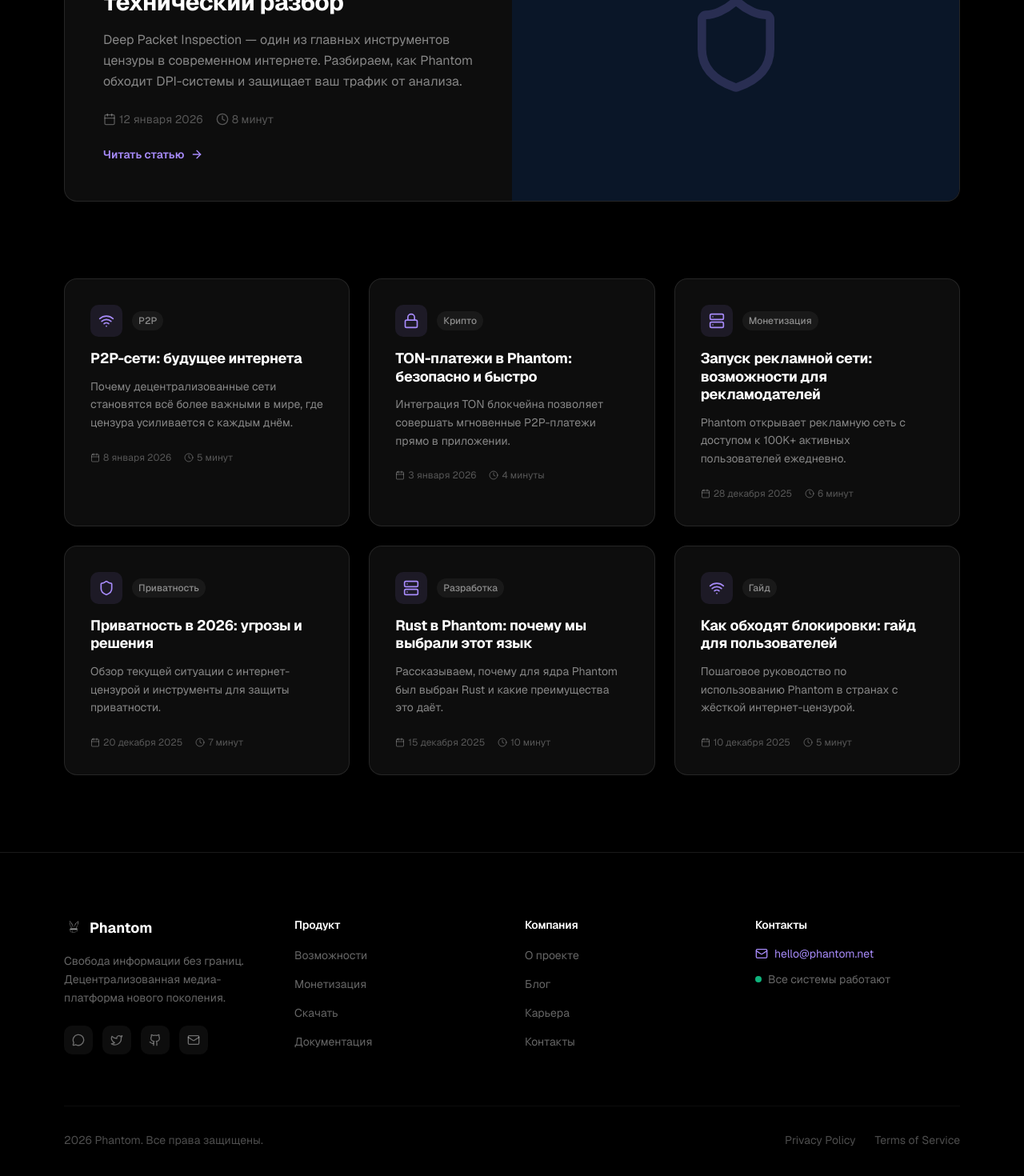
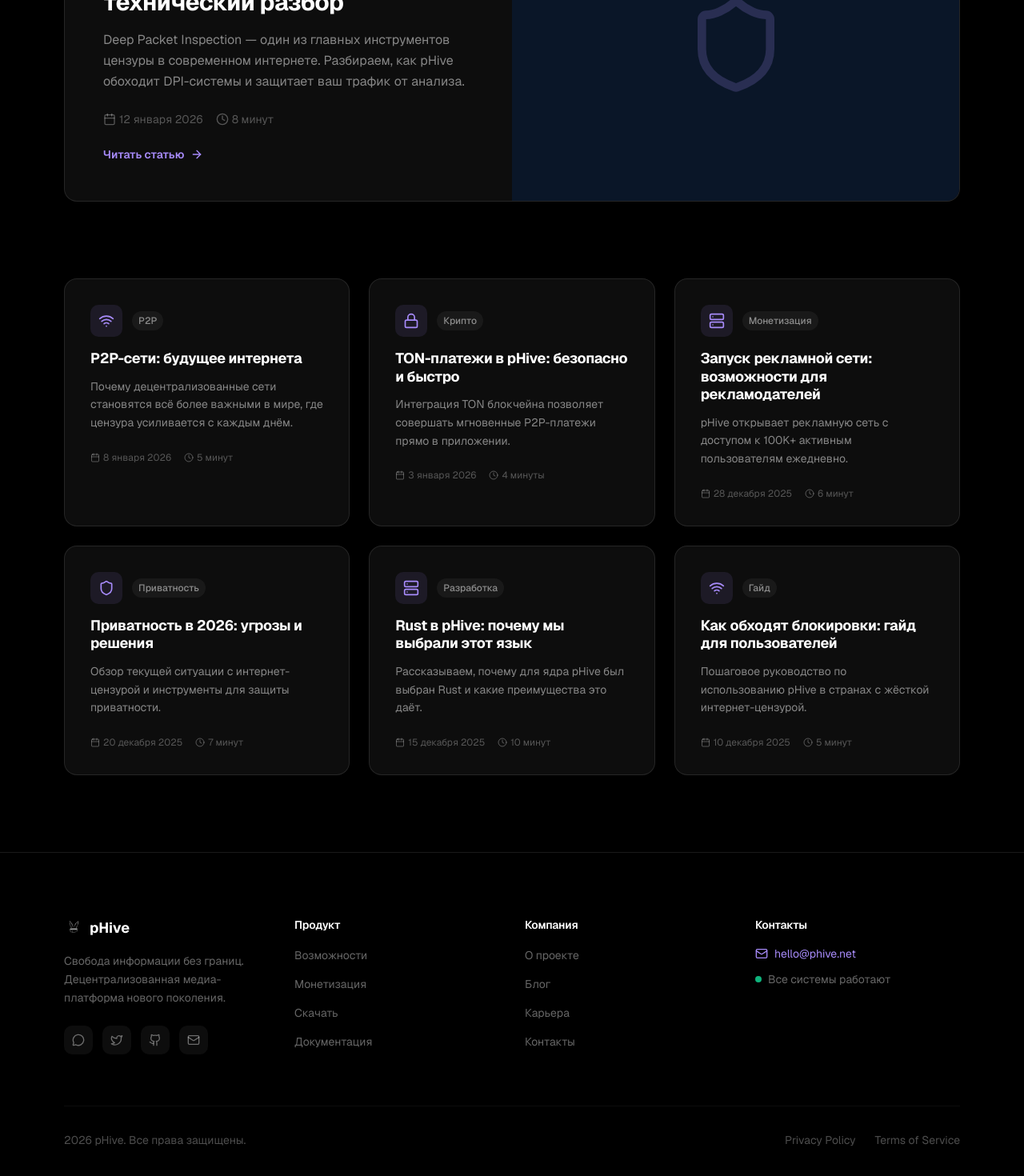
Before and after one commit to zaebalsyaya0505-max/phive, a React (Vite) app: page /blog in a window 1280 px wide. Shown: the part 628-2098 px from the top of the page at 80% size. Built offline with nearby package versions, Linux system fonts and the light colour scheme; the HTML template or start-up script is replaced by a standard one.

Commit message:
Replace all Phantom branding with pHive: navbar, pages, contacts, and URLs

```diff
--- a/src/components/Footer.tsx
+++ b/src/components/Footer.tsx
@@ -17,10 +17,10 @@
 };
 
 const socialLinks = [
-  { icon: MessageCircle, href: 'https://t.me/phantom', label: 'Telegram' },
-  { icon: Twitter, href: 'https://twitter.com/phantom', label: 'Twitter' },
-  { icon: Github, href: 'https://github.com/phantom', label: 'GitHub' },
-  { icon: Mail, href: 'mailto:hello@phantom.net', label: 'Email' },
+  { icon: MessageCircle, href: 'https://t.me/phive', label: 'Telegram' },
+  { icon: Twitter, href: 'https://twitter.com/phive', label: 'Twitter' },
+  { icon: Github, href: 'https://github.com/phive', label: 'GitHub' },
+  { icon: Mail, href: 'mailto:hello@phive.net', label: 'Email' },
 ];
 
 export default function Footer() {
@@ -33,10 +33,10 @@
             <Link to="/" className="flex items-center gap-2 group mb-4">
               <img
                 src="/images/logo-light.png"
-                alt="Phantom"
+                alt="pHive"
                 className="w-6 h-6 transition-transform group-hover:scale-110"
               />
-              <span className="text-lg font-bold text-white">Phantom</span>
+              <span className="text-lg font-bold text-white">pHive</span>
             </Link>
             <p className="text-white/40 text-sm leading-relaxed mb-6">
               Свобода информации без границ. Децентрализованная медиа-платформа нового поколения.
@@ -96,11 +96,11 @@
             <h4 className="text-white font-semibold text-sm mb-4">Контакты</h4>
             <div className="space-y-3">
               <a
-                href="mailto:hello@phantom.net"
+                href="mailto:hello@phive.net"
                 className="flex items-center gap-2 text-phantom-purple text-sm hover:underline"
               >
                 <Mail className="w-4 h-4" />
-                hello@phantom.net
+                hello@phive.net
               </a>
               <div className="flex items-center gap-2">
                 <span className="w-2 h-2 rounded-full bg-phantom-green animate-pulse" />
@@ -113,7 +113,7 @@
         {/* Bottom */}
         <div className="mt-16 pt-8 border-t border-white/5 flex flex-col md:flex-row items-center justify-between gap-4">
           <p className="text-white/30 text-sm">
-            2026 Phantom. Все права защищены.
+            2026 pHive. Все права защищены.
           </p>
           <div className="flex items-center gap-6">
             <Link to="/privacy" className="text-white/30 text-sm hover:text-white/50 transition-colors">
--- a/src/components/Navbar.tsx
+++ b/src/components/Navbar.tsx
@@ -44,10 +44,10 @@
           <Link to="/" className="flex items-center gap-3 group">
             <img
               src="/images/logo-light.png"
-              alt="Phantom"
+              alt="pHive"
               className="w-8 h-8 transition-transform group-hover:scale-110"
             />
-            <span className="text-xl font-bold text-white tracking-tight">Phantom</span>
+            <span className="text-xl font-bold text-white tracking-tight">pHive</span>
           </Link>
 
           {/* Desktop Nav */}
--- a/src/pages/AboutPage.tsx
+++ b/src/pages/AboutPage.tsx
@@ -244,7 +244,7 @@
             Мы всегда ищем талантливых людей, которые разделяют наши ценности
           </p>
           <a
-            href="mailto:careers@phantom.net"
+            href="mailto:careers@phive.net"
             className="inline-flex items-center gap-2 px-10 py-5 bg-phantom-purple text-white font-semibold rounded-lg hover:bg-phantom-purple-deep transition-all hover:shadow-glow text-lg"
           >
             Открытые вакансии
--- a/src/pages/AdvertisePage.tsx
+++ b/src/pages/AdvertisePage.tsx
@@ -224,7 +224,7 @@
                 Рассчитайте <span className="text-gradient">прибыль</span>
               </h2>
               <p className="text-white/50 text-lg mb-8">
-                Используйте калькулятор для оценки потенциальной выручки от рекламной кампании в Phantom.
+                Используйте калькулятор для оценки потенциальной выручки от рекламной кампании в pHive.
               </p>
               <div className="space-y-4">
                 {[
@@ -427,7 +427,7 @@
             Свяжитесь с нашим менеджером для обсуждения деталей кампании
           </p>
           <a
-            href="mailto:ads@phantom.net"
+            href="mailto:ads@phive.net"
             className="inline-flex items-center gap-2 px-10 py-5 bg-phantom-purple text-white font-semibold rounded-lg hover:bg-phantom-purple-deep transition-all hover:shadow-glow text-lg"
           >
             Связаться с менеджером
--- a/src/pages/BlogPage.tsx
+++ b/src/pages/BlogPage.tsx
@@ -30,7 +30,7 @@
 
   const featuredPost = {
     title: 'Как работает DPI-байпас: технический разбор',
-    excerpt: 'Deep Packet Inspection — один из главных инструментов цензуры в современном интернете. Разбираем, как Phantom обходит DPI-системы и защищает ваш трафик от анализа.',
+    excerpt: 'Deep Packet Inspection — один из главных инструментов цензуры в современном интернете. Разбираем, как pHive обоходит DPI-системы и защитает ваш трафик от анализа.',
     date: '12 января 2026',
     readTime: '8 минут',
     icon: Shield,
@@ -47,7 +47,7 @@
       category: 'P2P',
     },
     {
-      title: 'TON-платежи в Phantom: безопасно и быстро',
+      title: 'TON-платежи в pHive: безопасно и быстро',
       excerpt: 'Интеграция TON блокчейна позволяет совершать мгновенные P2P-платежи прямо в приложении.',
       date: '3 января 2026',
       readTime: '4 минуты',
@@ -56,7 +56,7 @@
     },
     {
       title: 'Запуск рекламной сети: возможности для рекламодателей',
-      excerpt: 'Phantom открывает рекламную сеть с доступом к 100K+ активных пользователей ежедневно.',
+      excerpt: 'pHive открывает рекламную сеть с доступом к 100K+ активным пользователям ежедневно.',
       date: '28 декабря 2025',
       readTime: '6 минут',
       icon: Server,
@@ -71,8 +71,8 @@
       category: 'Приватность',
     },
     {
-      title: 'Rust в Phantom: почему мы выбрали этот язык',
-      excerpt: 'Рассказываем, почему для ядра Phantom был выбран Rust и какие преимущества это даёт.',
+      title: 'Rust в pHive: почему мы выбрали этот язык',
+      excerpt: 'Рассказываем, почему для ядра pHive был выбран Rust и какие преимущества это даёт.',
       date: '15 декабря 2025',
       readTime: '10 минут',
       icon: Server,
@@ -80,7 +80,7 @@
     },
     {
       title: 'Как обходят блокировки: гайд для пользователей',
-      excerpt: 'Пошаговое руководство по использованию Phantom в странах с жёсткой интернет-цензурой.',
+      excerpt: 'Пошаговое руководство по использованию pHive в странах с жёсткой интернет-цензурой.',
       date: '10 декабря 2025',
       readTime: '5 минут',
       icon: Wifi,
--- a/src/pages/ContactPage.tsx
+++ b/src/pages/ContactPage.tsx
@@ -40,15 +40,15 @@
     {
       icon: MessageCircle,
       label: 'Telegram',
-      value: '@phantom_support',
-      href: 'https://t.me/phantom_support',
+      value: '@phive_support',
+      href: 'https://t.me/phive_support',
       desc: 'Ответ за 5 минут',
     },
     {
       icon: Mail,
       label: 'Email',
-      value: 'hello@phantom.net',
-      href: 'mailto:hello@phantom.net',
+      value: 'hello@phive.net',
+      href: 'mailto:hello@phive.net',
       desc: 'Для общих вопросов',
     },
     {
--- a/src/pages/DownloadPage.tsx
+++ b/src/pages/DownloadPage.tsx
@@ -88,7 +88,7 @@
           <div className="animate-in opacity-0 translate-y-8 transition-all duration-700">
             <Download className="w-12 h-12 text-phantom-purple mx-auto mb-6" />
             <h1 className="text-4xl lg:text-[72px] font-bold text-white leading-[0.95] tracking-tight mb-6">
-              Скачать <span className="text-gradient">Phantom</span>
+              Скачать <span className="text-gradient">pHive</span>
             </h1>
             <p className="text-white/50 text-lg max-w-xl mx-auto mb-4">
               Последняя версия: 2.4.1 от 15 апреля 2026
@@ -172,7 +172,7 @@
                 <h3 className="text-white font-bold text-lg mb-2">Проверьте подлинность</h3>
                 <p className="text-white/50 text-sm mb-4">
                   Всегда проверяйте SHA-256 хеш загруженного файла, чтобы убедиться в его подлинности.
-                  Phantom использует цифровые подписи для верификации всех сборок.
+                  pHive использует цифровые подписи для верификации всех сборок.
                 </p>
                 <div className="flex items-center gap-3 p-4 rounded-xl bg-black/30">
                   <code className="text-phantom-purple text-sm font-mono flex-1 truncate">
--- a/src/pages/HomePage.tsx
+++ b/src/pages/HomePage.tsx
@@ -18,7 +18,7 @@
         <div className="max-w-2xl">
           <div className="flex items-center gap-3 mb-6">
             <img src="/images/logo-light.png" alt="" className="w-10 h-10 opacity-60" />
-            <span className="text-white/40 text-sm font-medium tracking-wider uppercase">Phantom Network</span>
+            <span className="text-white/40 text-sm font-medium tracking-wider uppercase">pHive Network</span>
           </div>
           <h1 className="text-5xl sm:text-6xl lg:text-[72px] font-bold text-white leading-[0.95] tracking-tight">
             Свобода контента
@@ -104,7 +104,7 @@
               <span className="text-phantom-purple text-sm font-semibold uppercase tracking-wider">Решение</span>
             </div>
             <h2 className="text-3xl lg:text-[40px] font-bold text-white leading-tight mb-6">
-              Phantom
+              pHive
               <br />
               открывает доступ
             </h2>
--- a/src/pages/PartnersPage.tsx
+++ b/src/pages/PartnersPage.tsx
@@ -33,14 +33,14 @@
     {
       icon: Server,
       title: 'P2P Mesh-узлы',
-      desc: 'Подключите свой сервер к сети Phantom и зарабатывайте на распределении трафика. Чем выше аптайм и пропускная способность — тем больше доход.',
+      desc: 'Подключите свой сервер к сети pHive и зарабатывайте на распределении трафика. Чем выше аптайм и пропускная способность — тем больше доход.',
       benefits: ['Пассивный доход', 'Низкие требования', 'Автоматические выплаты в TON'],
       cta: 'Подключить узел',
     },
     {
       icon: Video,
       title: 'Контент-провайдеры',
-      desc: 'Размещайте видео и музыку в децентрализованной сети Phantom. Ваш контент доступен пользователям по всему миру без ограничений.',
+      desc: 'Размещайте видео и музыку в децентрализованной сети pHive. Ваш контент доступен пользователям по всему миру без ограничений.',
       benefits: ['Глобальный охват', 'Защита от ограничений', 'Монетизация просмотров'],
       cta: 'Разместить контент',
     },
@@ -53,22 +53,22 @@
     },
   ];
 
-  const apiCode = `// Инициализация Phantom SDK
-import { PhantomSDK } from '@phantom/sdk';
+  const apiCode = `// Инициализация pHive SDK
+import { PHiveSDK } from '@phive/sdk';
 
-const phantom = new PhantomSDK({
+const phive = new PHiveSDK({
   apiKey: 'your_api_key',
   network: 'mainnet'
 });
 
 // Подключение Phantom Hive Tunnel
-await phantom.tunnel.connect({
+await phive.tunnel.connect({
   region: 'europe',
   protocol: 'wireguard'
 });
 
 // Отправка P2P-платежа
-const tx = await phantom.payments.send({
+const tx = await phive.payments.send({
   recipient: 'EQD...xyz',
   amount: '10',
   currency: 'TON'
@@ -91,7 +91,7 @@
               <span className="text-gradient">экосистему</span>
             </h1>
             <p className="text-white/50 text-lg lg:text-xl max-w-xl leading-relaxed">
-              Присоединяйтесь к децентрализованной сети Phantom как поставщик инфраструктуры,
+              Присоединяйтесь к децентрализованной сети pHive как поставщик инфраструктуры,
               контента или разработчик интеграций.
             </p>
           </div>
@@ -143,7 +143,7 @@
                 Мощный <span className="text-gradient">SDK</span> для разработчиков
               </h2>
               <p className="text-white/50 text-lg leading-relaxed mb-8">
-                Полный доступ к функциям Phantom через REST API и JavaScript SDK.
+                Полный доступ к функциям pHive через REST API и JavaScript SDK.
                 Управляйте Phantom Hive Tunnel, P2P Mesh-узлами и платежами программно.
               </p>
               <div className="grid grid-cols-2 gap-4">
@@ -184,7 +184,7 @@
       <section className="py-24 lg:py-32">
         <div className="max-w-[1200px] mx-auto px-6 lg:px-10">
           <h2 className="text-3xl lg:text-[40px] font-bold text-white text-center mb-12 animate-in opacity-0 translate-y-8 transition-all duration-700">
-            Сеть <span className="text-gradient">Phantom</span>
+            Сеть <span className="text-gradient">pHive</span>
           </h2>
 
           <div className="grid grid-cols-2 lg:grid-cols-4 gap-6">
@@ -246,10 +246,10 @@
             Станьте частью <span className="text-gradient">сети</span>
           </h2>
           <p className="text-white/50 text-lg mb-10">
-            Подайте заявку на партнёрство и начните зарабатывать вместе с Phantom
+            Подайте заявку на партнёрство и начните зарабатывать вместе с pHive
           </p>
           <a
-            href="mailto:partners@phantom.net"
+            href="mailto:partners@phive.net"
             className="inline-flex items-center gap-2 px-10 py-5 bg-phantom-purple text-white font-semibold rounded-lg hover:bg-phantom-purple-deep transition-all hover:shadow-glow text-lg"
           >
             Подать заявку
```
Also changed, not shown: src/pages/DocsPage.tsx (+6 -6 lines).
